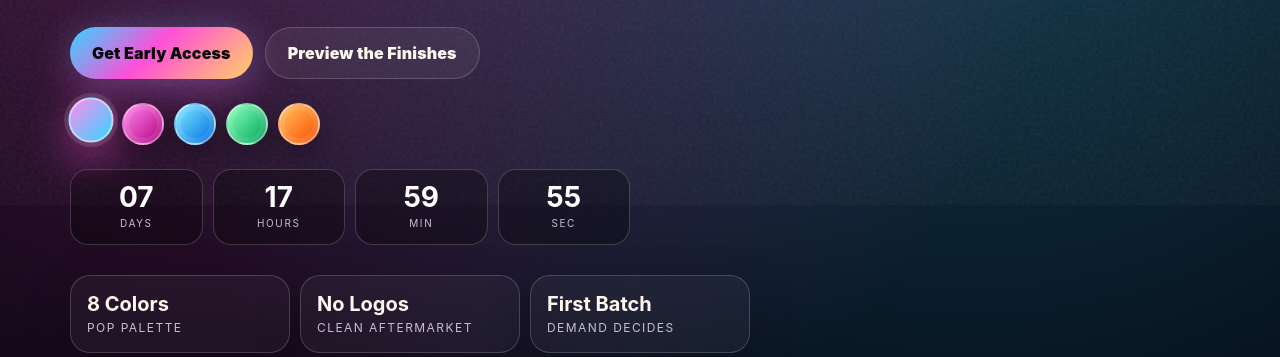
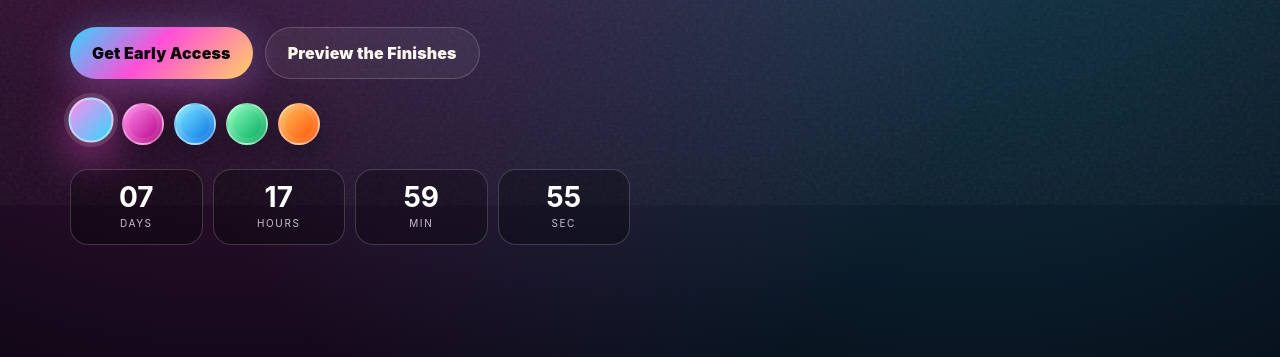
Before and after one commit to vanta722/ApXSwatch, a website: page index.html in a window 1280 px wide. Shown: the part 595-952 px from the top of the page. Drawn offline with Linux system fonts and the light colour scheme.

Commit message:
Remove hero stats cards

```diff
--- a/index.html
+++ b/index.html
@@ -176,11 +176,7 @@
           <button class="swatch" data-a="#ffc05f" data-b="#ff4d00" data-glow="rgba(255,138,42,.55)" style="background:linear-gradient(135deg,#ffc05f,#ff4d00);--glow:rgba(255,138,42,.55)" title="Solar Orange"></button>
         </div>
         <div class="countdown" aria-label="Launch countdown preview"><div class="timebox"><b id="d">07</b><span>Days</span></div><div class="timebox"><b id="h">18</b><span>Hours</span></div><div class="timebox"><b id="m">44</b><span>Min</span></div><div class="timebox"><b id="s">09</b><span>Sec</span></div></div>
-        <div class="stats">
-          <div class="stat"><b>8 Colors</b><span>Pop palette</span></div>
-          <div class="stat"><b>No Logos</b><span>Clean aftermarket</span></div>
-          <div class="stat"><b>First Batch</b><span>Demand decides</span></div>
-        </div>
+
       </div>
 
     </section>
```
